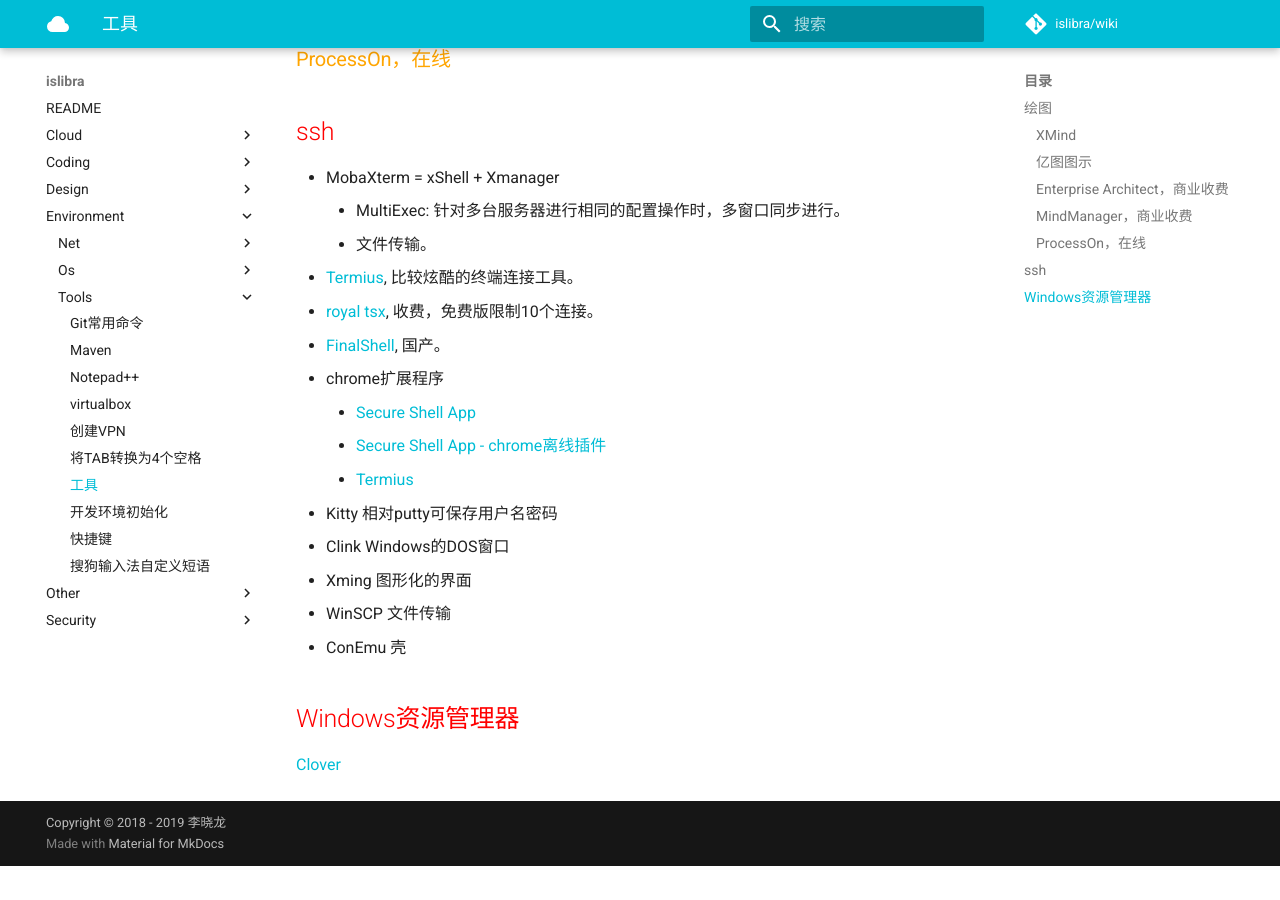
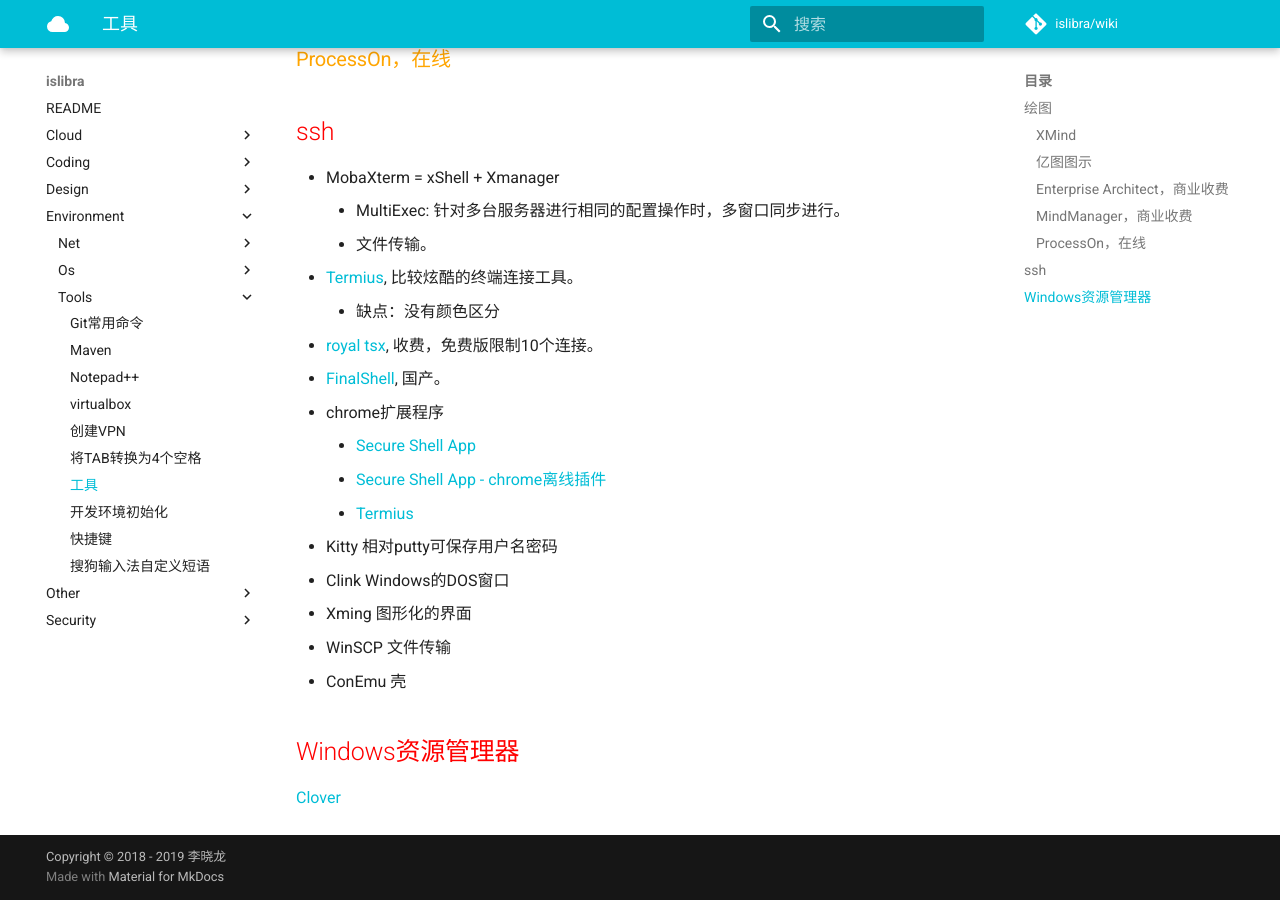
Before and after one commit to islibra/wiki, an MkDocs documentation site: the page built from docs/environment/tools/工具.md, in a window 1280 px wide and 900 px high, scrolled down 1054 px. Built offline with MkDocs 1.6.1 and Material for MkDocs 9.7.7, drawn with Linux system fonts in a browser that asks for light colours; comment, search, counter and statistics services are not loaded; before the commit the page ends 1920 px from its top, so only the background shows below that.

Commit message:
Update 工具.md

```diff
--- a/docs/environment/tools/工具.md
+++ b/docs/environment/tools/工具.md
@@ -39,6 +39,7 @@
     - MultiExec: 针对多台服务器进行相同的配置操作时，多窗口同步进行。
     - 文件传输。
 + [Termius](https://termius.com/), 比较炫酷的终端连接工具。
+    - 缺点：没有颜色区分
 + [royal tsx](https://www.royalapps.com/ts/mac/features), 收费，免费版限制10个连接。
 + [FinalShell](http://www.hostbuf.com/), 国产。
 + chrome扩展程序
```
